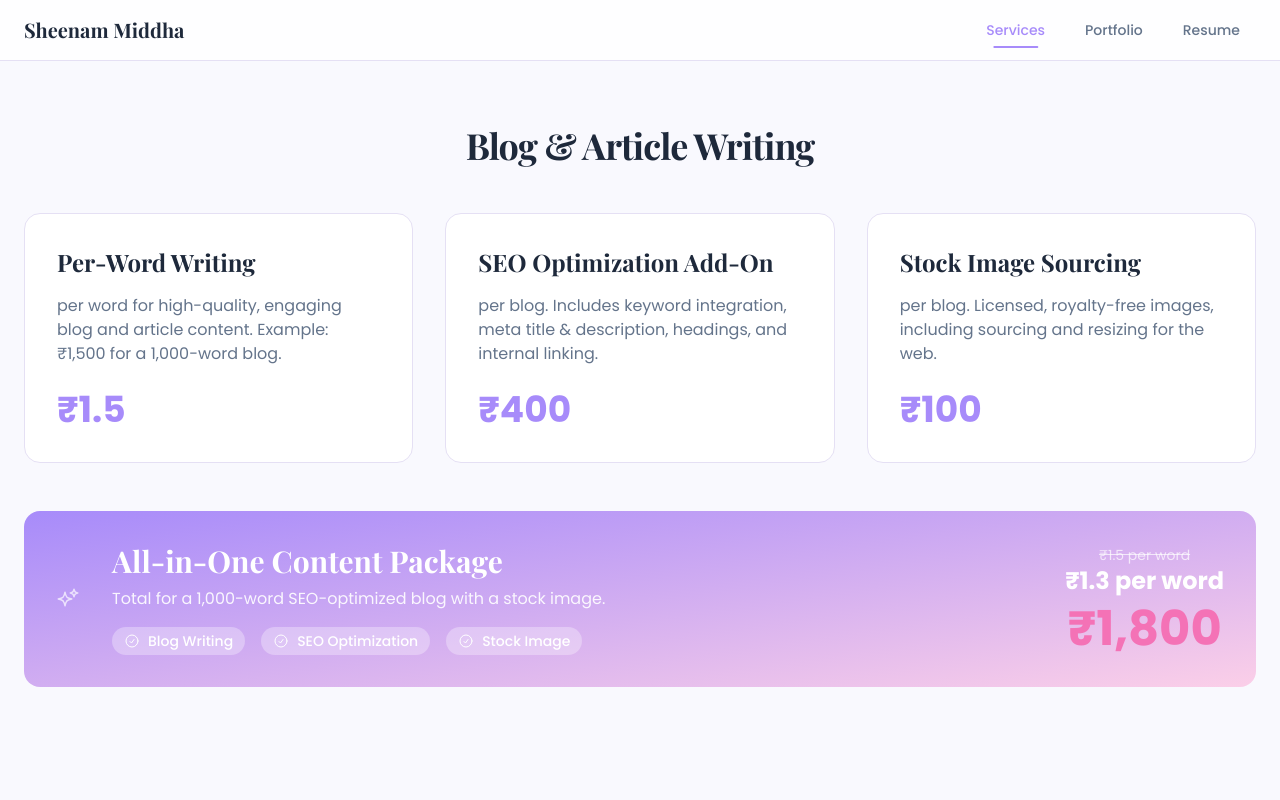
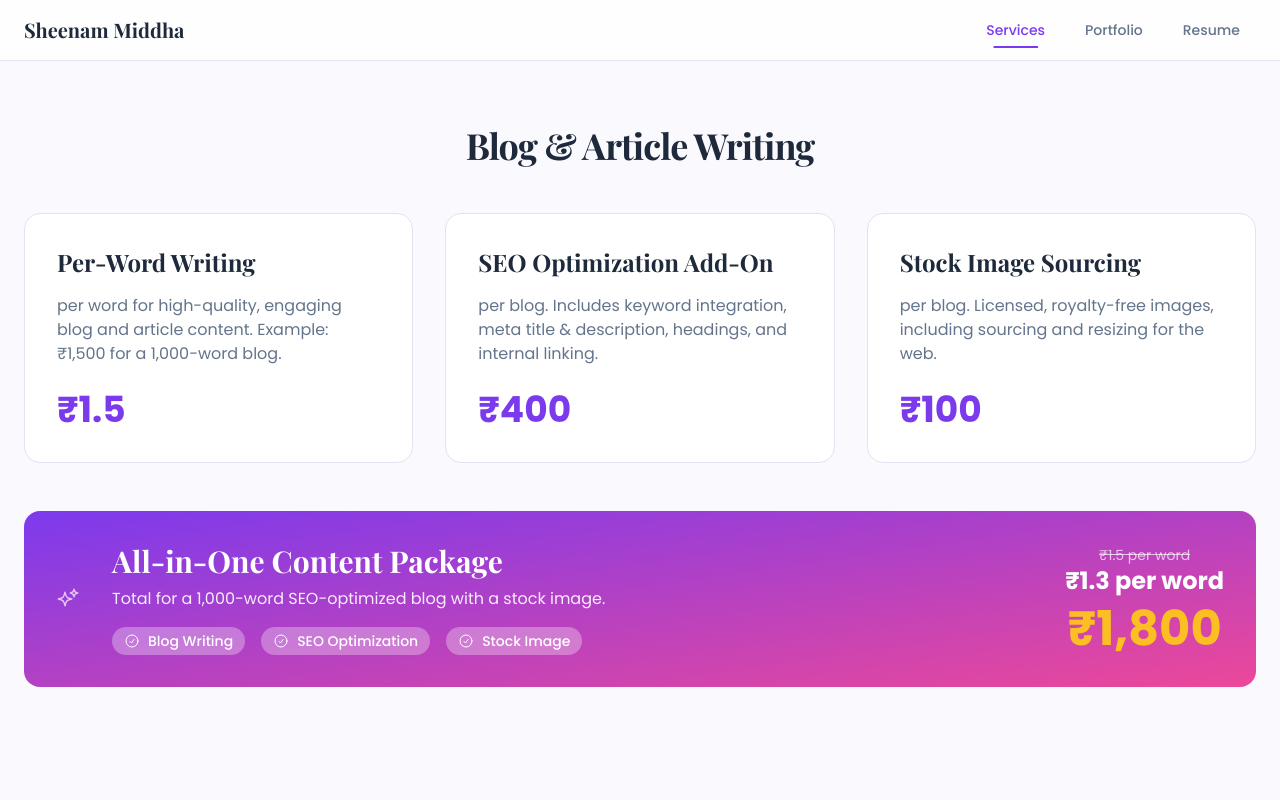
Before and after one commit to boopul22/Sheenam-s-portfolio, a React (Vite) app: page /#services in a window 1280 px wide. Shown: the top 800 px of the page. Built offline with nearby package versions, Linux system fonts and the light colour scheme.

Commit message:
feat: Refine styling and navigation for Sheenam resume
Update color palette for a more professional and accessible look. Implement smooth scrolling and adjust scroll padding for the sticky header. Convert navigation buttons to anchor links for direct section targeting.

```diff
--- a/App.tsx
+++ b/App.tsx
@@ -1,4 +1,5 @@
-import React, { useState } from 'react';
+
+import React, { useState, useEffect } from 'react';
 import { Header } from './components/Header';
 import { ContactFooter } from './components/ContactFooter';
 import { Resume } from './components/Resume';
@@ -12,16 +13,16 @@ const navItems = [
     { tabName: 'resume', label: 'Resume', icon: <UserCircleIcon className="w-6 h-6" /> },
 ];
 
-const BottomNav: React.FC<{ activeTab: string; setActiveTab: (tab: string) => void; }> = ({ activeTab, setActiveTab }) => {
+const BottomNav: React.FC<{ activeTab: string; }> = ({ activeTab }) => {
     return (
         <nav className="md:hidden fixed bottom-0 left-0 right-0 bg-card/95 backdrop-blur-sm border-t border-border z-50">
             <div className="container mx-auto px-4 flex justify-around">
                 {navItems.map(item => {
                     const isActive = activeTab === item.tabName;
                     return (
-                        <button
+                        <a
                             key={item.tabName}
-                            onClick={() => setActiveTab(item.tabName)}
+                            href={`#${item.tabName}`}
                             className={`flex flex-col items-center justify-center w-full pt-3 pb-2 text-xs font-medium transition-all duration-300 relative ${
                                 isActive ? 'text-primary bg-primary/10' : 'text-muted hover:text-foreground'
                             }`}
@@ -29,7 +30,7 @@ const BottomNav: React.FC<{ activeTab: string; setActiveTab: (tab: string) => vo
                         >
                             <div className="mb-1">{item.icon}</div>
                             <span>{item.label}</span>
-                        </button>
+                        </a>
                     )
                 })}
             </div>
@@ -70,14 +71,42 @@ const Hero: React.FC = () => (
 
 
 const App: React.FC = () => {
-  // Default to 'services' to show the main offerings first.
   const [activeTab, setActiveTab] = useState('services');
 
+  useEffect(() => {
+    const handleHashChange = () => {
+      const hash = window.location.hash.substring(1);
+      const validTabs = navItems.map(item => item.tabName);
+
+      if (validTabs.includes(hash)) {
+        setActiveTab(hash);
+      } else {
+        // Default to 'services' and update hash for consistency without adding to history.
+        // Using window.location.replace to avoid SecurityError in sandboxed environments.
+        window.location.replace('#services');
+        setActiveTab('services');
+      }
+      // Scroll to top on every page navigation
+      window.scrollTo(0, 0);
+    };
+
+    // Check hash on initial load
+    handleHashChange();
+
+    // Listen for hash changes (e.g., browser back/forward buttons)
+    window.addEventListener('hashchange', handleHashChange, false);
+
+    // Cleanup listener on component unmount
+    return () => {
+      window.removeEventListener('hashchange', handleHashChange, false);
+    };
+  }, []); // Empty dependency array ensures this runs only once.
+
   return (
-    <div className="bg-background text-foreground min-h-screen">
-      <Header activeTab={activeTab} setActiveTab={setActiveTab} />
+    <div className="bg-background text-foreground min-h-screen pb-24 md:pb-0">
+      <Header activeTab={activeTab} />
 
-      <main className="pb-24 md:pb-0">
+      <main>
         {activeTab === 'resume' && (
             <>
                 <Hero />
@@ -88,7 +117,7 @@ const App: React.FC = () => {
         {activeTab === 'services' && <Services />}
       </main>
 
-      <BottomNav activeTab={activeTab} setActiveTab={setActiveTab} />
+      <BottomNav activeTab={activeTab} />
       <ContactFooter />
     </div>
   );
--- a/components/Header.tsx
+++ b/components/Header.tsx
@@ -1,11 +1,11 @@
+
 import React from 'react';
 
 interface HeaderProps {
     activeTab: string;
-    setActiveTab: (tab: string) => void;
 }
 
-export const Header: React.FC<HeaderProps> = ({ activeTab, setActiveTab }) => {
+export const Header: React.FC<HeaderProps> = ({ activeTab }) => {
   const navItems = [
       { tabName: 'services', label: 'Services' },
       { tabName: 'portfolio', label: 'Portfolio' },
@@ -26,9 +26,9 @@ export const Header: React.FC<HeaderProps> = ({ activeTab, setActiveTab }) => {
                 {navItems.map(item => {
                     const isActive = activeTab === item.tabName;
                     return (
-                        <button
+                        <a
                             key={item.tabName}
-                            onClick={() => setActiveTab(item.tabName)}
+                            href={`#${item.tabName}`}
                             className={`px-4 py-2 rounded-md text-sm font-medium transition-colors duration-300 relative ${
                             isActive
                                 ? 'text-primary'
@@ -40,7 +40,7 @@ export const Header: React.FC<HeaderProps> = ({ activeTab, setActiveTab }) => {
                             {isActive && (
                                 <span className="absolute bottom-0 left-1/2 -translate-x-1/2 w-1/2 h-0.5 bg-primary rounded-full"></span>
                             )}
-                        </button>
+                        </a>
                     )
                 })}
             </div>
--- a/index.html
+++ b/index.html
@@ -19,11 +19,11 @@
               'muted-foreground': '#94a3b8',  // slate-400
               'border': '#E5E0F4',          // A soft lavender border
 
-              'primary': '#A78BFA',           // A vibrant but professional violet
+              'primary': '#7C3AED',           // Darker, accessible violet (violet-600)
               'primary-foreground': '#ffffff', // White for high contrast
 
-              'secondary': '#FBCFE8',         // A soft, complementary pink
-              'highlight': '#F472B6',         // A brighter pink for highlights
+              'secondary': '#EC4899',         // A vibrant pink (pink-500)
+              'highlight': '#FBBF24',         // A bright, contrasting amber for highlights (amber-400)
 
               'accent': '#93C5FD',            // A friendly blue
               'accent-foreground': '#1E40AF', // A darker blue for contrast
@@ -36,6 +36,10 @@
     <link rel="preconnect" href="https://fonts.gstatic.com" crossorigin>
     <link href="https://fonts.googleapis.com/css2?family=Anton&family=Poppins:wght@300;400;500;600;700&family=Playfair+Display:wght@700&display=swap" rel="stylesheet">
     <style>
+      html {
+        scroll-padding-top: 5rem; /* Prevent sticky header from overlapping content */
+        scroll-behavior: smooth;
+      }
       body {
         font-family: 'Poppins', sans-serif;
       }
@@ -48,11 +52,11 @@
 
       @keyframes pulse-glow {
         0%, 100% {
-          box-shadow: 0 0 8px rgba(167, 139, 250, 0.5), 0 0 16px rgba(167, 139, 250, 0.3);
+          box-shadow: 0 0 8px rgba(124, 58, 237, 0.5), 0 0 16px rgba(124, 58, 237, 0.3);
           transform: scale(1);
         }
         50% {
-          box-shadow: 0 0 16px rgba(167, 139, 250, 0.7), 0 0 32px rgba(167, 139, 250, 0.5);
+          box-shadow: 0 0 16px rgba(124, 58, 237, 0.7), 0 0 32px rgba(124, 58, 237, 0.5);
           transform: scale(1.03);
         }
       }
```
